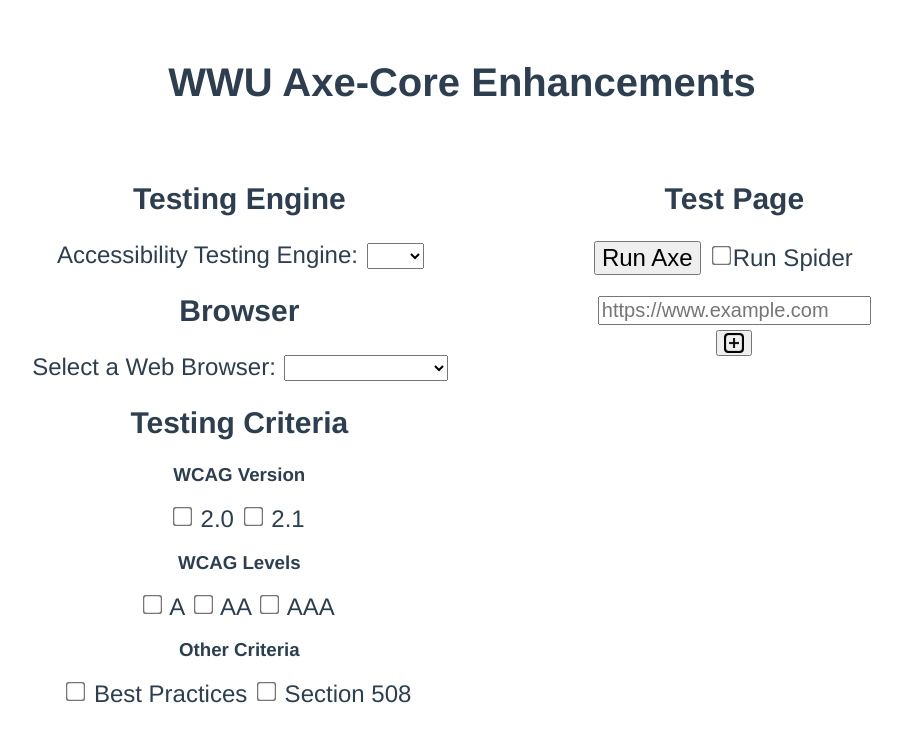
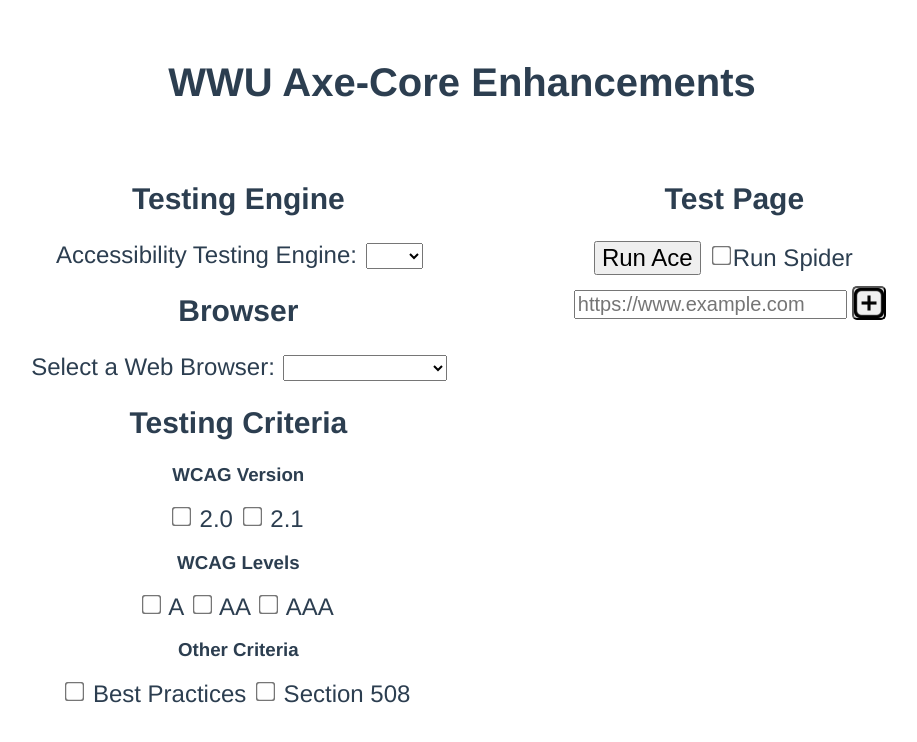
Before and after one commit to xNS5/Axe-Core-Enhancements, a Vue app in the folder frontend/axe-core-enhancements-frontend/: page / in a window 1280 px wide. Shown: the top 742 px of the page, without its empty margins (178-1095 px from the left). Built offline with nearby package versions, Linux system fonts and the light colour scheme.

Commit message:
Fixing CSS because I hate myself

```diff
--- a/frontend/axe-core-enhancements-frontend/src/App.vue
+++ b/frontend/axe-core-enhancements-frontend/src/App.vue
@@ -81,10 +81,13 @@
   top: -4px;
 }
 
-input[type=url]{
+.url{
+  align-items: center;
   font-size: 20px;
   margin-top: 15px;
-  justify-content: flex-start;
+  grid-column: 1/3;
+  grid-row: 1;
+  float: left;
 }
 
 /*
@@ -97,9 +100,7 @@
   width: 20px;
   height: 20px;
   background-size: 100% 100%;
-}
-.addTest,.removeTest{
-  margin: 5px;
+  padding: 5px;
 }
 
 .removeTest span.icon{
@@ -108,10 +109,27 @@
   width: 20px;
   height: 20px;
   background-size: 140% 140%;
+  padding: 5px;
 }
 
-.buttonContainer{
-  display: block;
+.addTest{
+  float: left;
+  margin: 5px;
+  border-radius: 5px;
+  vertical-align: center;
+  position: relative;
+  padding: 0;
+  top: 6px;
+}
+
+.removeTest{
+  float: right;
+  margin: 5px;
+  border-radius: 5px;
+  vertical-align: center;
+  position: relative;
+  padding: 0;
+  top: 6px;
 }
 
 .runButton button{
@@ -122,7 +140,6 @@
   padding-left: 10px;
   padding-right: 20px;
 }
-
 
 /* For the Run Axe and Spider buttons/tickboxes */
 .testbuttons div{
--- a/frontend/axe-core-enhancements-frontend/src/components/Home.vue
+++ b/frontend/axe-core-enhancements-frontend/src/components/Home.vue
@@ -63,11 +63,11 @@
             <input type="checkbox" id="section508" name="section508" value="section508" v-model="testForm.criteria">
             <label for="section508"> Section 508 </label>
         </div>
-      <div class="column">
+      <div class="column urlWrapper">
         <h2>Test Page</h2>
         <div class="testbuttons">
           <span class="runButton">
-            <button v-on:click="runAxe"> Run Axe </button>
+            <button v-on:click="runAxe"> Run Ace </button>
           </span>
           <div class="spider-box">
             <input type="checkbox" id="spider-box" name="spider-checkbox" value="spider" v-model="this.spider" v-on:click="hideAddRemoveButtons">
@@ -75,15 +75,10 @@
           </div>
         </div>
         <span class="row" v-for="(page, index) in testForm.urls" v-bind:key="index">
-          <label class="column" for="URL@{{index}}">
-            <!--@TODO find a way to have additional url entries stacked + increase size of text box-->
+          <label for="URL@{{index}}">
             <input class="url" v-model="page.url" type="url" id="URL@{{index}}" name="URL@{{index}}" placeholder="https://www.example.com">
-            <button class="addTest" type="button" aria-label="add-icon" v-on:click="addTest">
-                  <span class="icon"></span>
-            </button>
-             <button class="removeTest" type="button" v-on:click="removeTest(index)" v-if="index !== 0">
-                  <span class="icon"></span>
-              </button>
+            <button class="addTest" type="button" aria-label="add-icon" v-on:click="addTest"><span class="icon"></span></button>
+            <button class="removeTest" type="button" v-on:click="removeTest(index)" v-if="index !== 0"><span class="icon"></span></button>
           </label>
         </span>
       </div>
```
